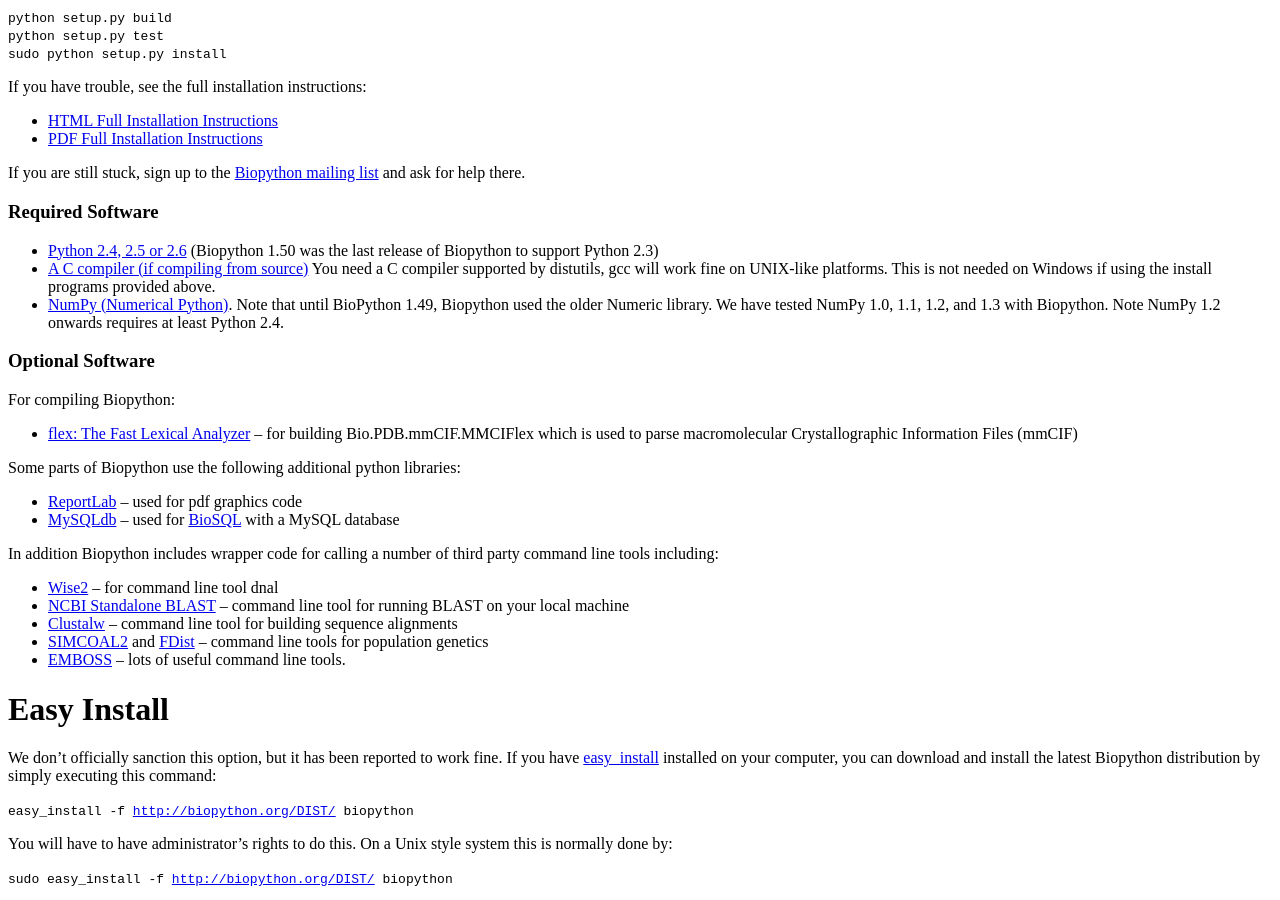
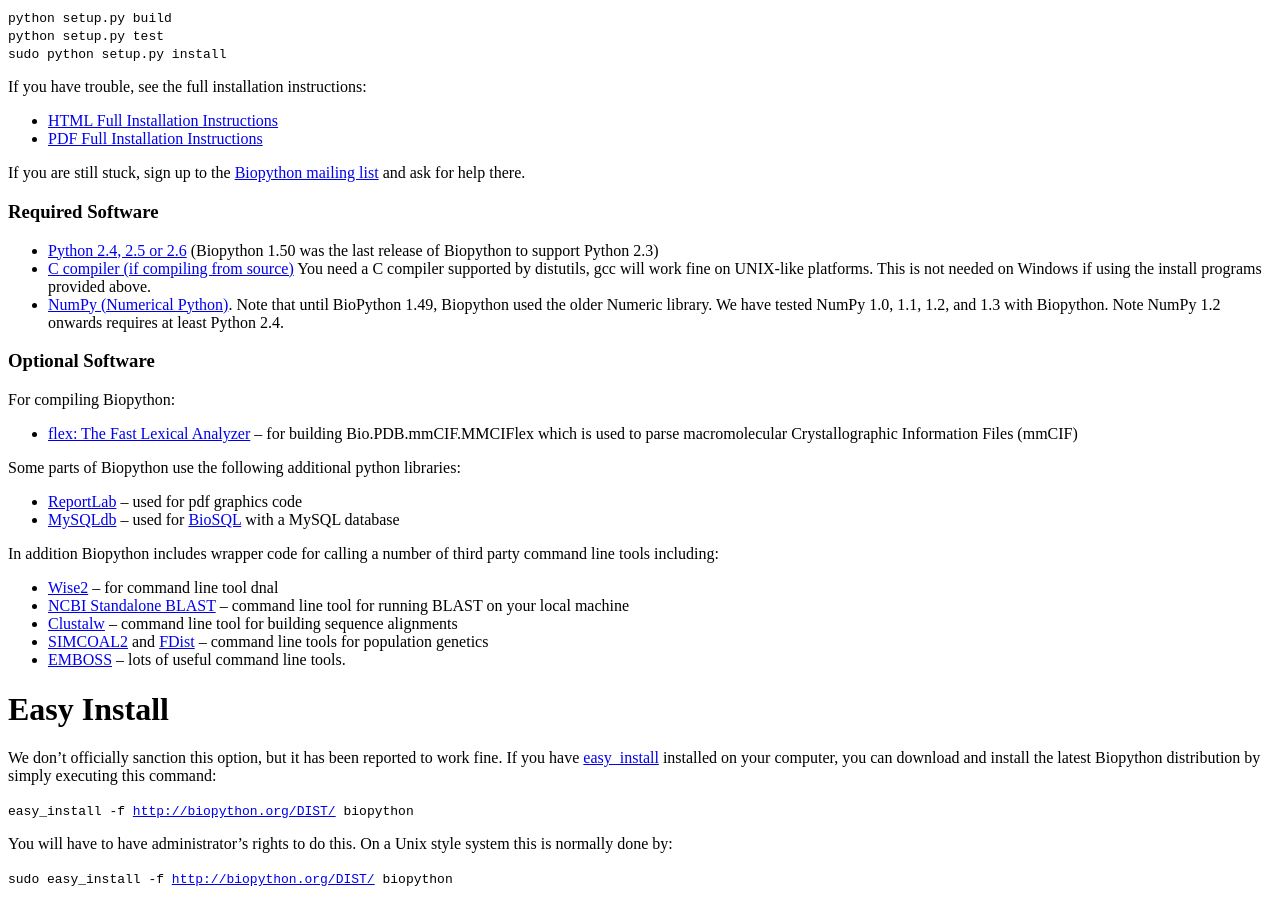
Before and after one commit to biopython/biopython.github.io, a Jekyll site: the page built from wiki/Download.md, in a window 1280 px wide and 900 px high, scrolled down 493 px. Built offline with Jekyll 4.4.1, drawn with Linux system fonts in a browser that asks for light colours.

Commit message:
/* Required Software */

```diff
--- a/wiki/Download.md
+++ b/wiki/Download.md
@@ -57,7 +57,7 @@ list](Mailing_lists "wikilink") and ask for help there.
 
 -   [Python 2.4, 2.5 or 2.6](http://www.python.org) (Biopython 1.50 was
     the last release of Biopython to support Python 2.3)
--   [A C compiler (if compiling
+-   [C compiler (if compiling
     from source)](http://www.python.org/doc/current/inst/inst.html) You
     need a C compiler supported by distutils, gcc will work fine on
     UNIX-like platforms. This is not needed on Windows if using the
```
Also changed, not shown: 1 other file.
